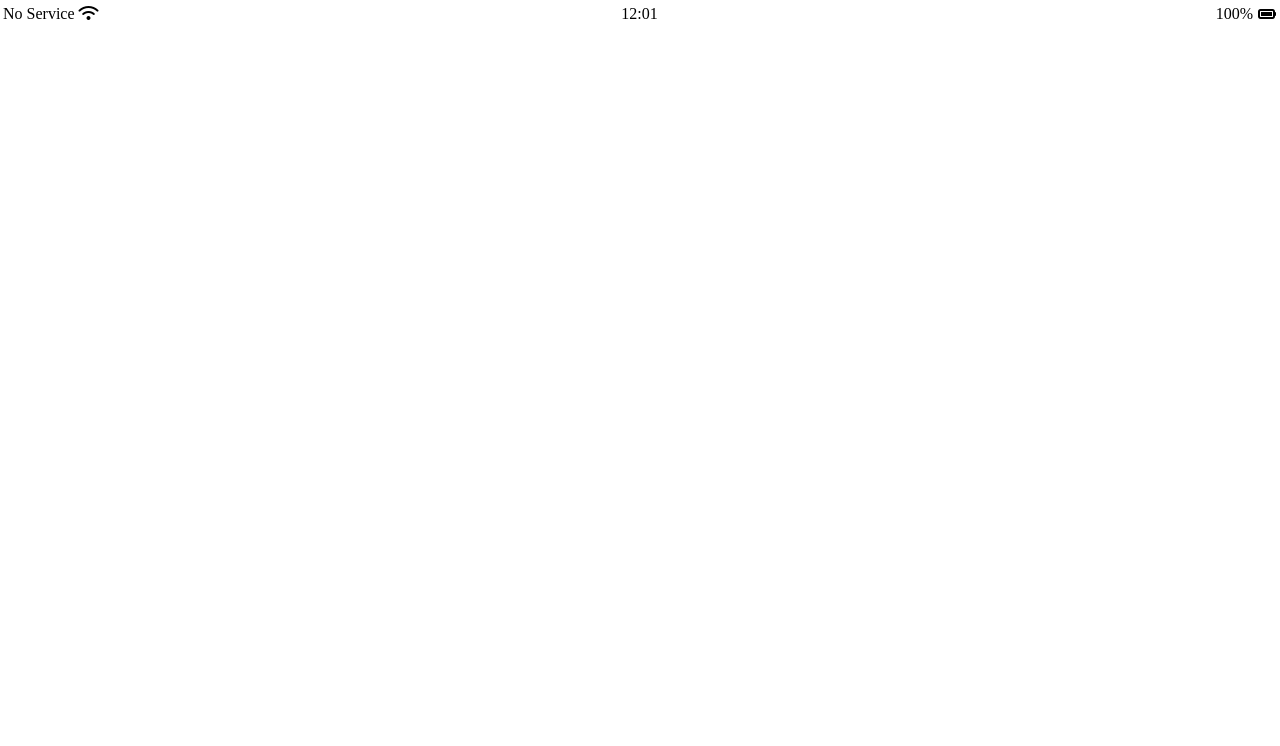
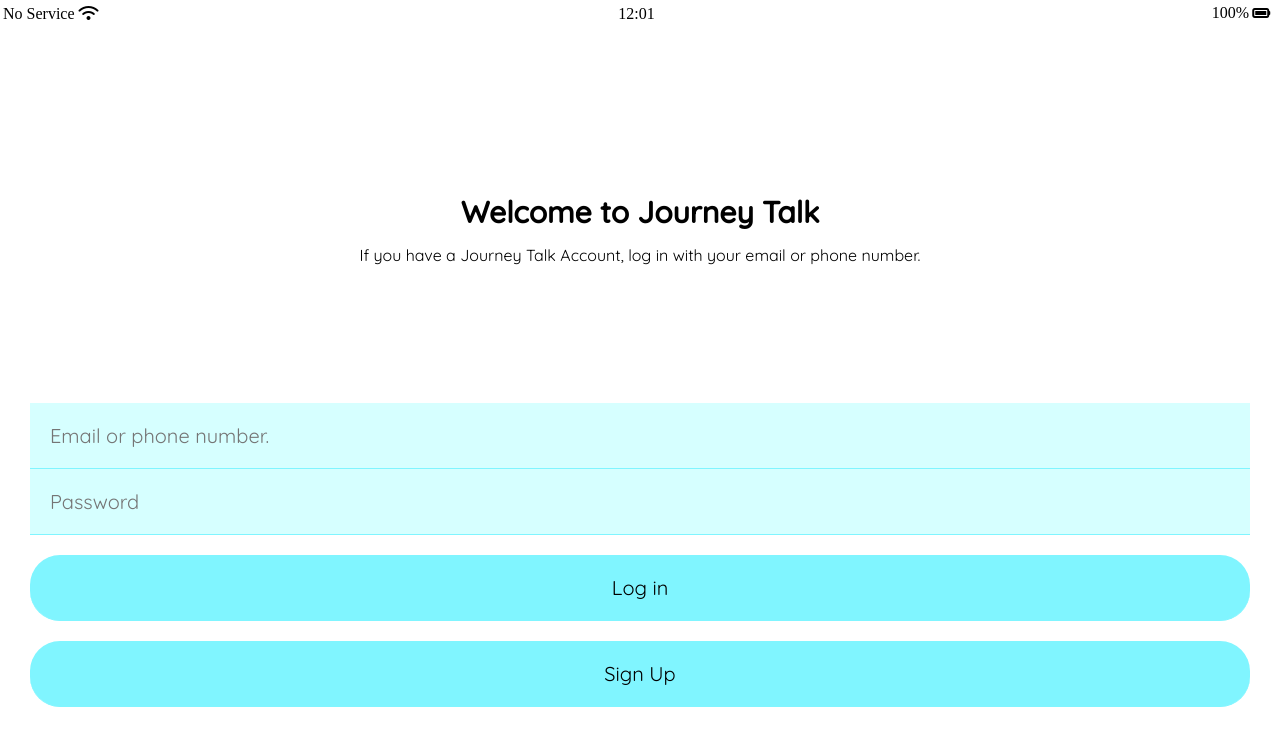
Before and after one commit to Hwang-Junsu/Travel-Talk-HTML-CSS-, a plain HTML site: page login.html in a window 1280 px wide. Drawn offline with Linux system fonts and the light colour scheme.

Commit message:
journey0910
graduated assignment

```diff
--- a/css/status-bar.css
+++ b/css/status-bar.css
@@ -2,9 +2,8 @@
   display: flex;
   justify-content: center;
   padding: 5px 3px;
-  position: fixed;
   top: 0;
-  width: 100%;
+  width: 99%;
 }
 
 .status-bar__column {
@@ -20,11 +19,9 @@
 .status-bar__column:last-child {
   display: flex;
   justify-content: flex-end;
-  align-items: center;
-  margin-right: 7px;
 }
 
 .status-bar__column .fa-battery-full {
-  margin-left: 5px;
+  margin-left: 3px;
   align-items: center;
 }
--- a/css/styles.css
+++ b/css/styles.css
@@ -1,3 +1,13 @@
+@import url("https://fonts.googleapis.com/css2?family=Quicksand:wght@400;500&display=swap");
+
 @import "reset.css";
 
+@import "welcome.css";
+
 @import "status-bar.css";
+
+@import "variable.css";
+
+* {
+  font-family: "Quicksand", sans-serif;
+}
--- /dev/null
+++ b/css/variable.css
@@ -0,0 +1,4 @@
+:root {
+  --background_color: #d6ffff;
+  --button_color: #80f5ff;
+}
--- /dev/null
+++ b/css/welcome.css
@@ -0,0 +1,41 @@
+.welcome-screen {
+  padding: 30px;
+}
+
+.welcome-header {
+  text-align: center;
+  display: flex;
+  flex-direction: column;
+  margin-top: 100px;
+  margin-bottom: 100px;
+  padding: 40px;
+}
+
+.welcome-header__title {
+  display: flex;
+  justify-content: center;
+  align-items: center;
+  font-size: 30px;
+  font-weight: 600;
+  margin-bottom: 20px;
+}
+
+.welcome-btn {
+  display: flex;
+  flex-direction: column;
+  width: 100%;
+}
+
+.welcome-btn input {
+  border: none;
+  font-size: 20px;
+  border-bottom: 1px solid var(--button_color);
+  padding: 20px;
+  background-color: var(--background_color);
+}
+
+.welcome-btn .submit_btn {
+  border-radius: 30px;
+  background-color: var(--button_color);
+  margin-top: 20px;
+}
--- a/index.html
+++ b/login.html
@@ -8,6 +8,7 @@
     <title>Journey Talk</title>
   </head>
   <body>
+    <!---------------------status-bar------------------------->
     <div class="status-bar">
       <div class="status-bar__column">
         <span>No Service</span>
@@ -19,7 +20,22 @@
       </div>
     </div>
 
-    <main class="welcome-screen"></main>
+    <main class="welcome-screen">
+      <header class="welcome-header">
+        <h1 class="welcome-header__title">Welcome to Journey Talk</h1>
+        <p>
+          If you have a Journey Talk Account, log in with your email or phone
+          number.
+        </p>
+      </header>
+
+      <form class="welcome-btn">
+        <input type="text" , placeholder="Email or phone number." />
+        <input type="password" , placeholder="Password" />
+        <input class="submit_btn" type="submit" , value="Log in" />
+        <input class="submit_btn" type="submit" , value="Sign Up" />
+      </form>
+    </main>
 
     <script
       src="https://kit.fontawesome.com/6478f529f2.js"
```
